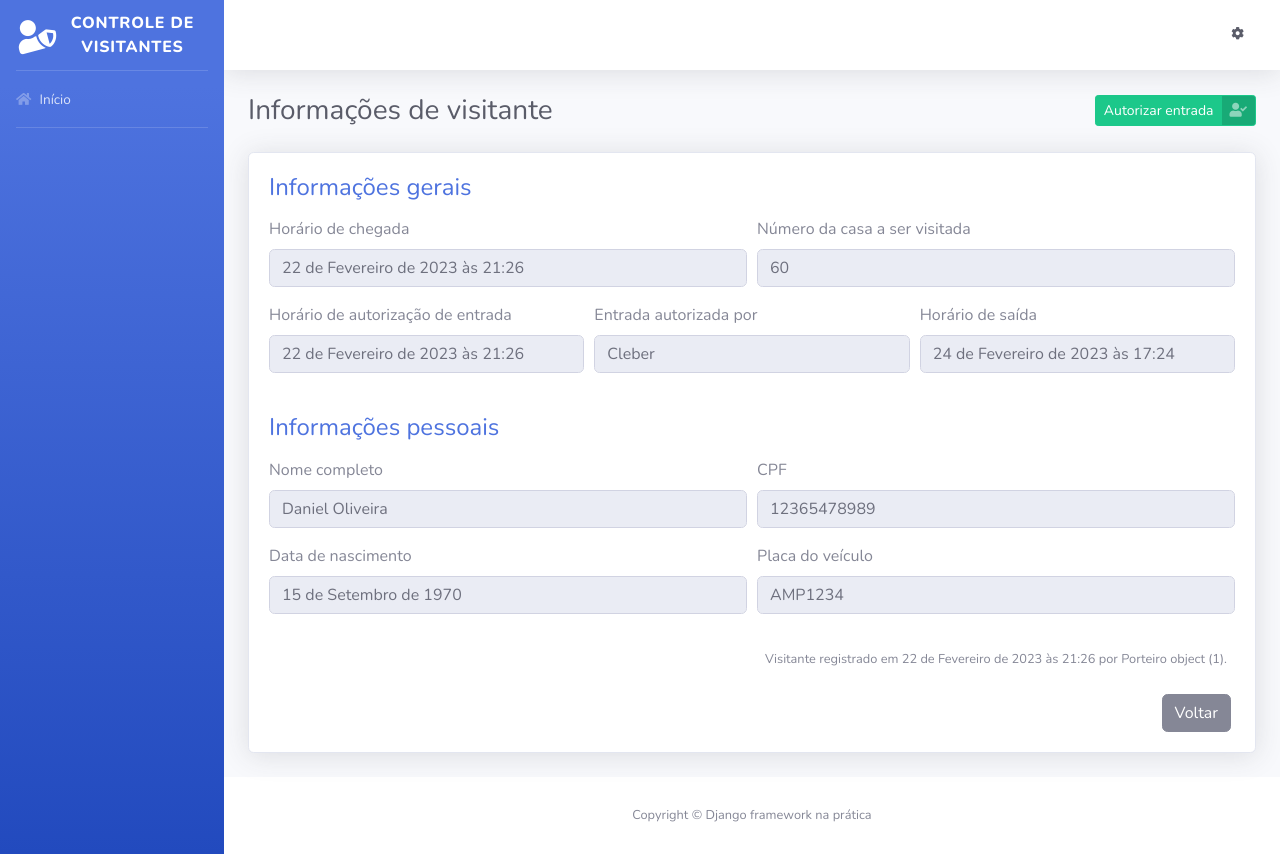
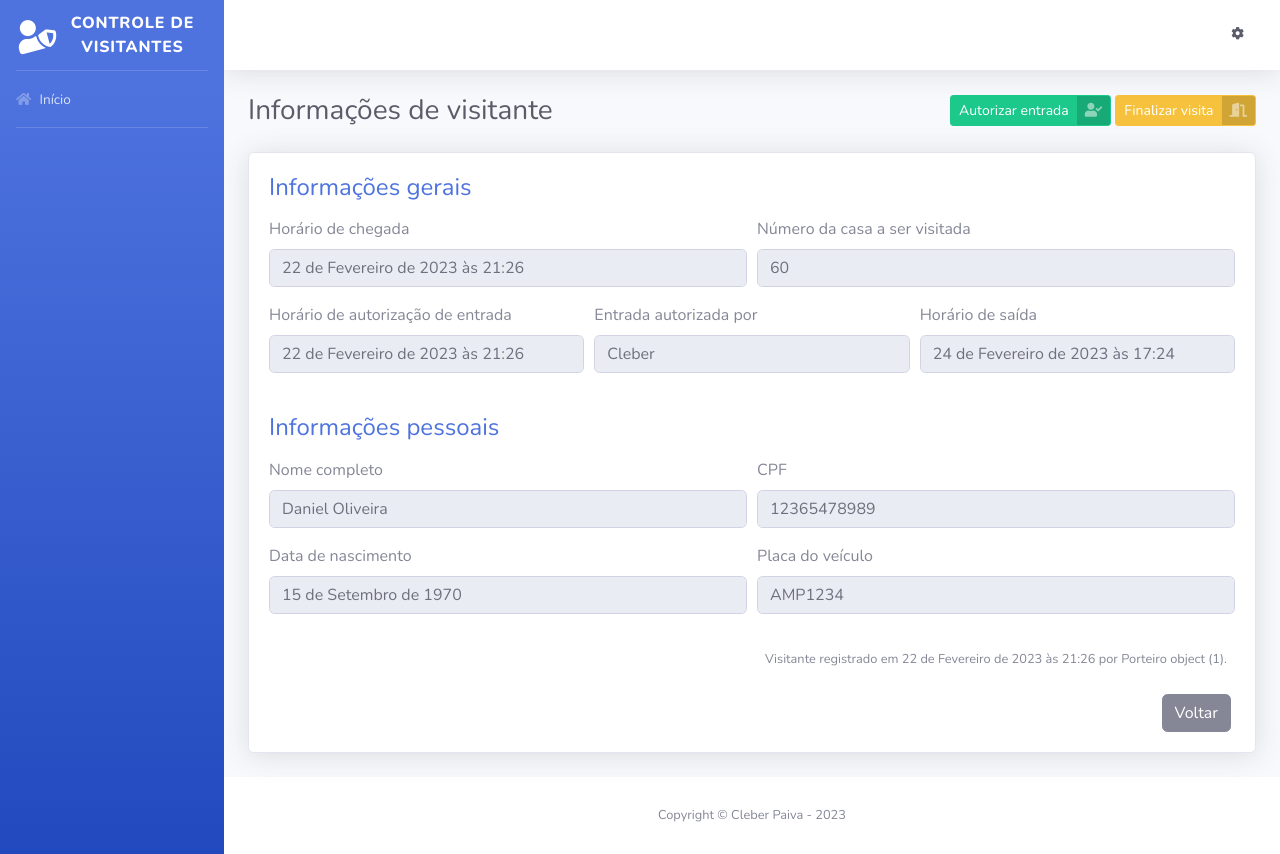
Before and after one commit to CleberPaiva/controle_visitantes, a Django app: page /visitantes/1/ in a window 1280 px wide. Run offline with Django 4.2, Linux system fonts and the light colour scheme; data comes from the database, SQL or seed files in the repository; both versions use the stored data as it was after the commit; some libraries are stand-ins or nearby versions.

Commit message:
Função de finalização de visita

```diff
--- a/controle_visitantes/urls.py
+++ b/controle_visitantes/urls.py
@@ -3,7 +3,7 @@ from django.urls import path
 
 from usuarios.views import index
 from visitantes.views import (
-    registrar_visitante, informacoes_visitante
+    registrar_visitante, informacoes_visitante, finalizar_visita
 )
 
 urlpatterns = [
@@ -11,4 +11,5 @@ urlpatterns = [
     path("", index, name="index"),
     path("registrar-visitante/", registrar_visitante, name="registrar_visitante" ),
     path("visitantes/<int:id>/", informacoes_visitante, name="informacoes_visitante"),
+    path("visitantes/<int:id>/finalizar-visita/", finalizar_visita, name="finalizar_visita"),
 ]
--- a/templates/base.html
+++ b/templates/base.html
@@ -71,7 +71,7 @@
                     <footer class="sticky-footer bg-white">
                         <div class="container my-auto">
                             <div class="copyright text-center my-auto">
-                                <span>Copyright © Django framework na prática</span>
+                                <span>Copyright © Cleber Paiva - 2023</span>
                             </div>
                         </div>
                     </footer>
--- a/templates/index.html
+++ b/templates/index.html
@@ -103,6 +103,7 @@
                         <th>CPF</th>
                         <th>Horário de chegada</th>
                         <th>Horário da autorização</th>
+                        <th>Horário de saída</th>
                         <th>Autorizado por</th>
                         <th>Mais informações</th>
                     </thead>
@@ -114,6 +115,7 @@
                                 <td>{{ visitante.cpf }}</td>
                                 <td>{{ visitante.horario_chegada }}</td>
                                 <td>{{ visitante.get_horario_autorizacao }}</td>
+                                <td>{{ visitante.get_horario_saida }}</td>
                                 <td>{{ visitante.get_morador_responsavel }}</td>
                                 <td>
                                     <a href="{% url 'informacoes_visitante' id=visitante.id %}">
--- a/templates/informacoes_visitante.html
+++ b/templates/informacoes_visitante.html
@@ -13,6 +13,13 @@
 
                 <span class="icon text-white-50">
                     <i class="fas fa-user-check"></i>
+                </span>
+            </a>
+            <a href="#" class="btn btn-warning btn-icon-split btn-sm" data-toggle="modal" data-target="#modal2">
+                <span class="text">Finalizar visita</span>
+
+                <span class="icon text-white-50">
+                    <i class="fas fa-door-open"></i>
                 </span>
             </a>
         </div>
@@ -127,5 +134,37 @@
             </div>
         </div>
     </div>
+    <div class="modal fade" id="modal2" tabindex="-1" role="dialog" aria-labelledby="exampleModalLabel" aria-hidden="true">
+        <div class="modal-dialog" role="document">
+            <div class="modal-content">
+                <div class="modal-header">
+                    <h5 class="modal-title" id="exampleModalLabel">Finalizar visita</h5>
+
+                    <button type="button" class="close" data-dismiss="modal" aria-label="Close">
+                        <span aria-hidden="true">&times;</span>
+                    </button>
+                </div>
+
+                <div class="modal-body">
+                    <div class="modal-body">
+                        <h5 class="mb-3">
+                            Realmente deseja encerrar a visita?
+                        </h5>
+
+                        <form method="post" action="{% url 'finalizar_visita' id=visitante.id %}">
+                            {% csrf_token %}
+
+                            <input hidden>
+
+                            <div class="modal-footer">
+                                <button type="button" class="btn btn-secondary" data-dismiss="modal">Cancelar</button>
+                                <button type="submit" class="btn btn-primary">Finalizar visita</button>
+                            </div>
+                        </form>
+                    </div>
+                </div>
+            </div>
+        </div>
+    </div>
 </div>
 {% endblock %}
--- a/visitantes/models.py
+++ b/visitantes/models.py
@@ -83,6 +83,11 @@ class Visitante(models.Model):
             return self.horario_autorizacao
         return "Visitante aguardando autorização"
 
+    def get_horario_saida(self):
+        if self.horario_saida:
+            return self.horario_saida
+        return "Em visita"
+
     def get_morador_responsavel(self):
         if self.morador_responsavel:
             return self.morador_responsavel
```
Also changed, not shown: db.sqlite3.
